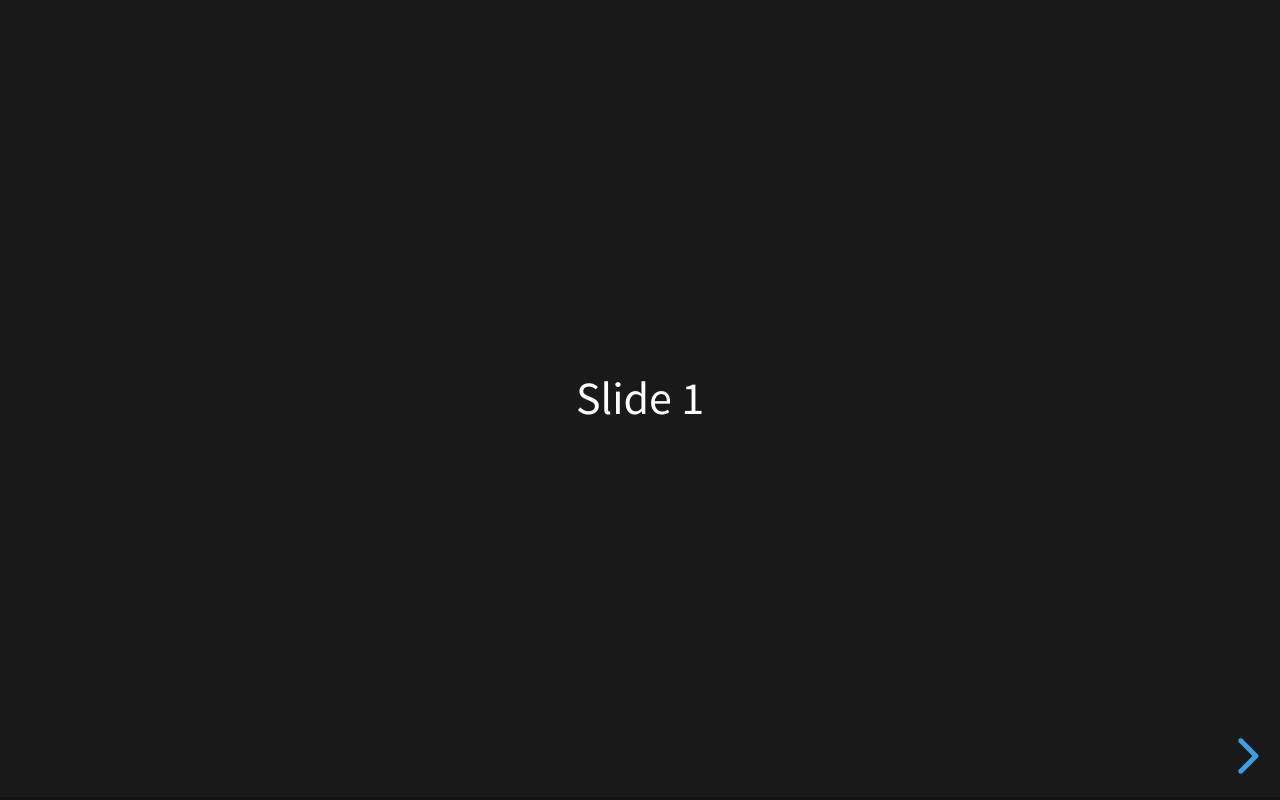
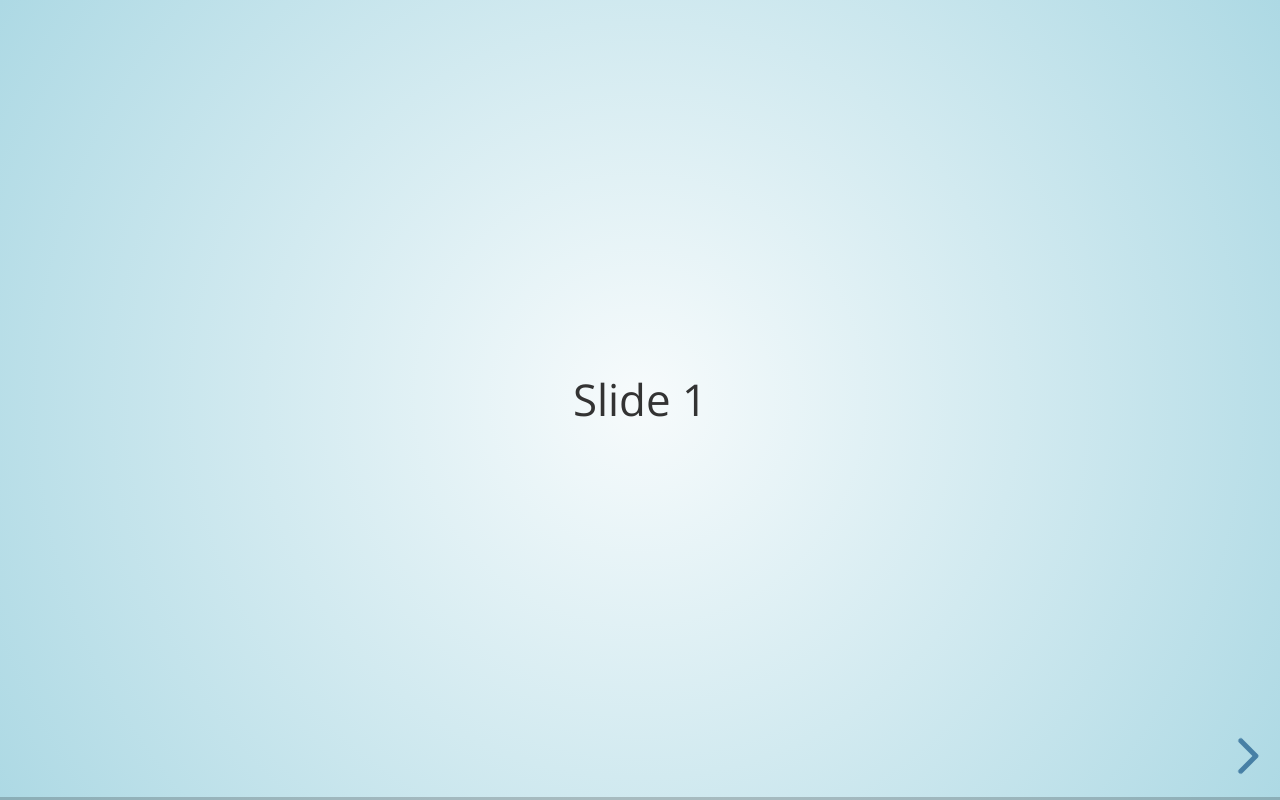
Before and after one commit to butames/dphtraining02, a website: page index.html in a window 1280 px wide. Drawn offline with nearby package versions, Linux system fonts and the light colour scheme.

Commit message:
Changed theme from black to sky

```diff
--- a/index.html
+++ b/index.html
@@ -8,7 +8,7 @@
 
 		<link rel="stylesheet" href="dist/reset.css">
 		<link rel="stylesheet" href="dist/reveal.css">
-		<link rel="stylesheet" href="dist/theme/black.css">
+		<link rel="stylesheet" href="dist/theme/sky.css">
 
 		<!-- Theme used for syntax highlighted code -->
 		<link rel="stylesheet" href="plugin/highlight/monokai.css">
```
